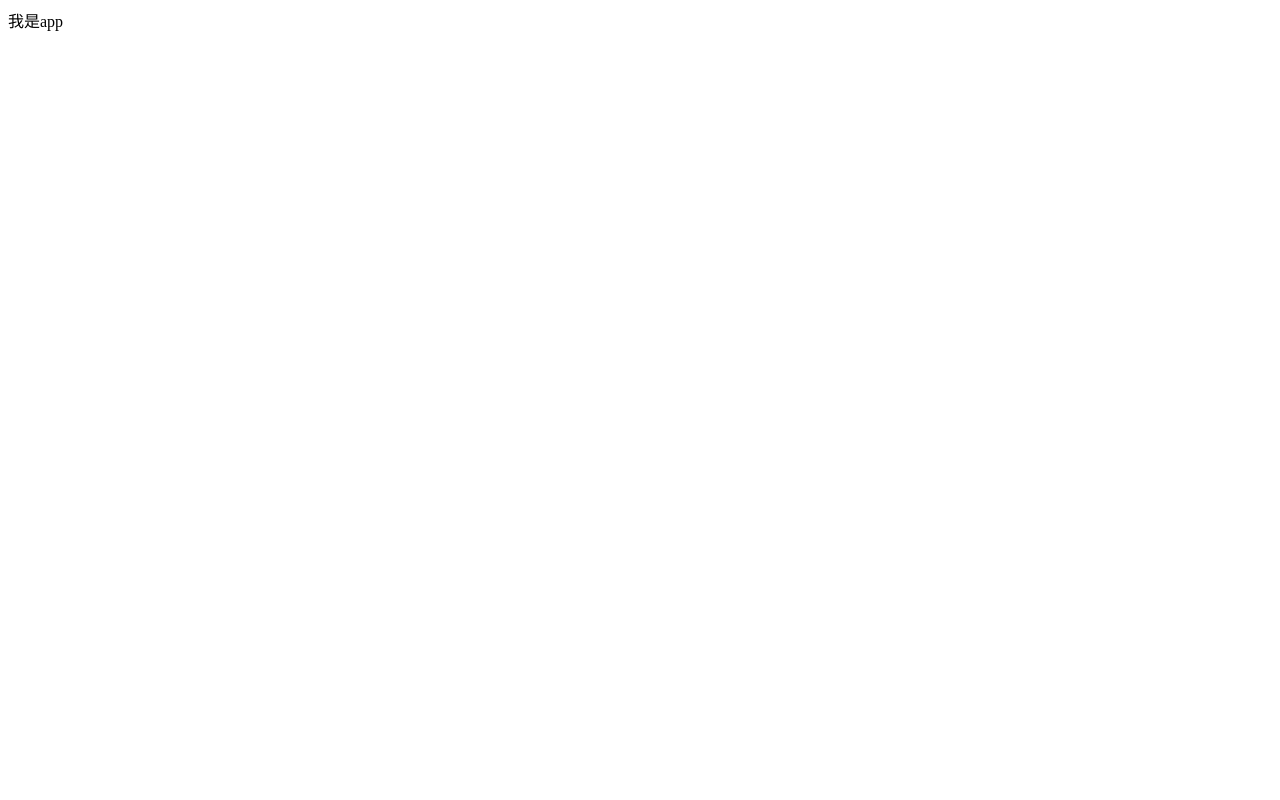
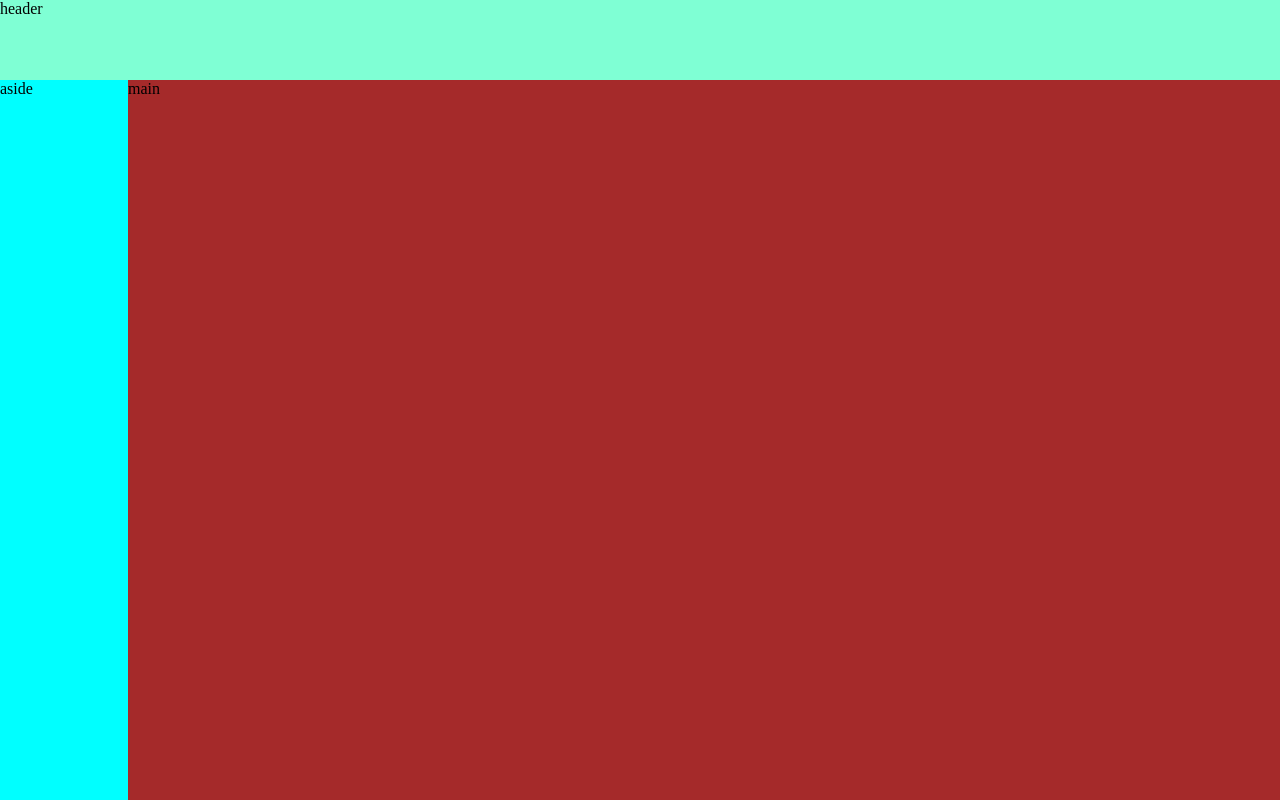
Before and after one commit to ccy1277/nos, a Vue app in the folder web/nos-web/: page / in a window 1280 px wide. Built offline with nearby package versions, Linux system fonts and the light colour scheme.

Commit message:
更新依赖

```diff
--- a/web/nos-web/package.json
+++ b/web/nos-web/package.json
@@ -10,10 +10,12 @@
     "build": "node build/build.js"
   },
   "dependencies": {
+    "axios": "^0.25.0",
     "babel-preset-es2015": "^6.24.1",
     "element-ui": "^2.15.6",
-    "vue": "^2.5.2",
-    "vue-router": "^3.0.1"
+    "vue": "^2.6.0",
+    "vue-router": "^3.0.1",
+    "vuex": "^3.6.2"
   },
   "devDependencies": {
     "autoprefixer": "^7.1.2",
--- a/web/nos-web/src/App.vue
+++ b/web/nos-web/src/App.vue
@@ -1,18 +1,34 @@
 <template>
   <div id="app">
-    我是app
+    <c-container>
+      <template #header>
+        <p>header</p>
+      </template>
+      <template #aside>
+        <p>aside</p>
+      </template>
+      <template #main>
+        <p>main</p>
+      </template>
+    </c-container>
     <router-view/>
   </div>
 </template>
 
 <script>
+import cContainer from './components/common/container.vue'
 export default {
-  name: 'App'
+  name: 'App',
+  components: { cContainer }
 }
 </script>
 
 <style>
-#app {
+  #app{
+    position: absolute;
+    width: 100%;
+    height: 100%;
+    background-color: antiquewhite;
+  }
 
-}
 </style>
--- a/web/nos-web/src/main.js
+++ b/web/nos-web/src/main.js
@@ -5,7 +5,8 @@ import App from './App'
 import router from './router'
 // 引入ElementUI组件
 import "./utils/elementui"
-
+// 引入全局css样式
+import global from '../static/css/global.css'
 Vue.config.productionTip = false
 
 
```
Also changed, not shown: 1 other file (tests, documents, lock files or other folders).
